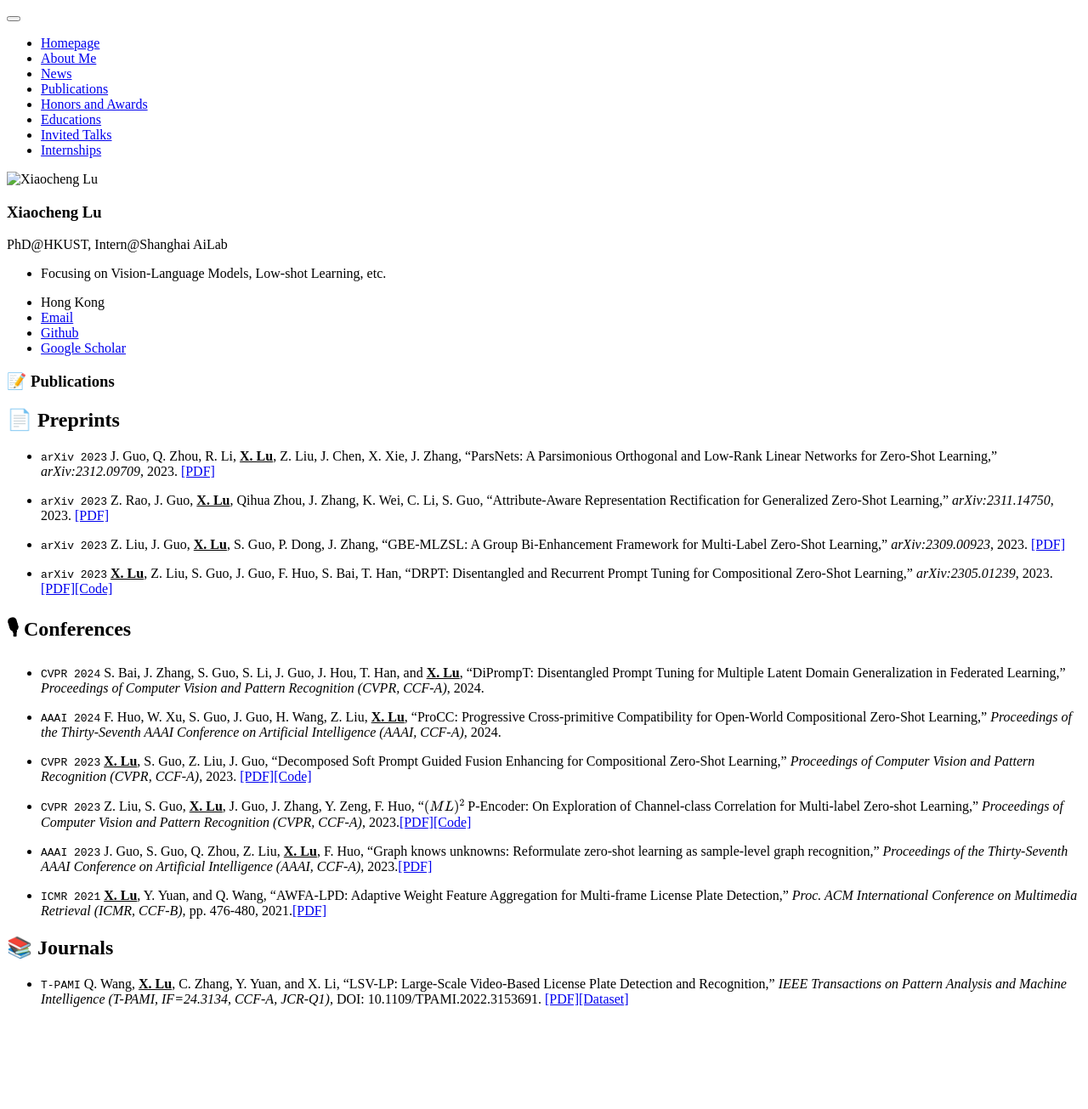
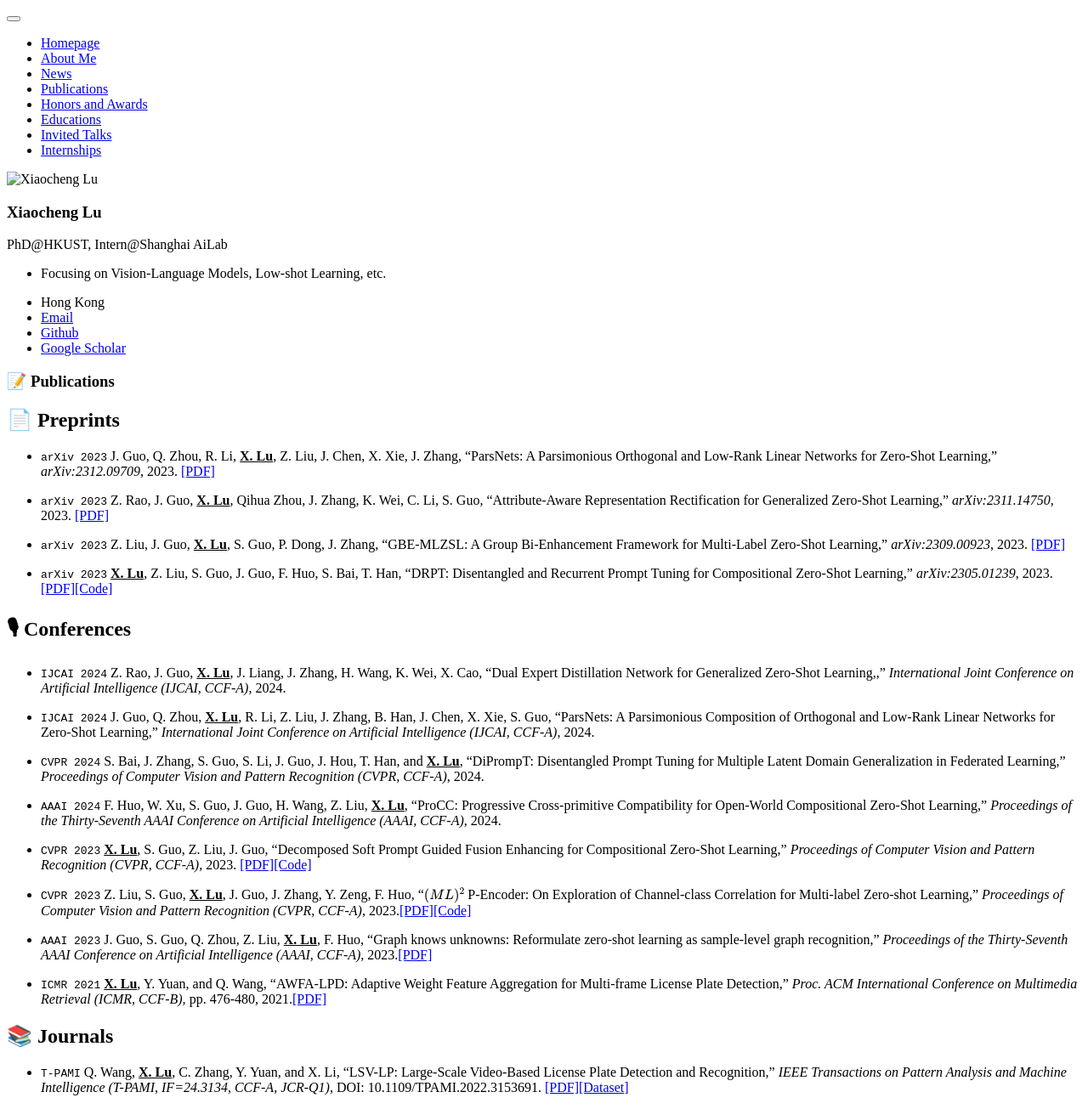
Before and after one commit to Forest-art/forest-art.github.io, a Jekyll site: the page built from _pages/includes/mypub.md, in a window 1280 px wide. Shown: the whole page at 85% size. Built offline with Jekyll 4.4.1, drawn with Linux system fonts in a browser that asks for light colours; our own code applies the rules of GitHub Pages for plain Markdown files; formulas are drawn with MathJax 3; before the commit the page ends 1201 px from its top, so only the background shows below that.

Commit message:
Update mypub.md

```diff
--- a/_pages/includes/mypub.md
+++ b/_pages/includes/mypub.md
@@ -13,6 +13,10 @@
 [[PDF]](https://arxiv.org/pdf/2305.01239.pdf)[[Code]](https://github.com/Forest-art/DRPT-torch)
 
 ## 🎙 Conferences
+
+- ``IJCAI 2024`` Z. Rao, J. Guo, **<u>X. Lu</u>**, J. Liang, J. Zhang, H. Wang, K. Wei, X. Cao, "Dual Expert Distillation Network for Generalized Zero-Shot Learning,," *International Joint Conference on Artificial Intelligence (IJCAI, CCF-A)*, 2024.
+
+- ``IJCAI 2024`` J. Guo, Q. Zhou, **<u>X. Lu</u>**, R. Li, Z. Liu, J. Zhang, B. Han, J. Chen, X. Xie, S. Guo, "ParsNets: A Parsimonious Composition of Orthogonal and Low-Rank Linear Networks for Zero-Shot Learning," *International Joint Conference on Artificial Intelligence (IJCAI, CCF-A)*, 2024.
 
 - ``CVPR 2024`` S. Bai, J. Zhang, S. Guo, S. Li, J. Guo, J. Hou, T. Han, and **<u>X. Lu</u>**, "DiPrompT: Disentangled Prompt Tuning for Multiple Latent Domain Generalization in Federated Learning," *Proceedings of Computer Vision and Pattern Recognition (CVPR, CCF-A)*, 2024.
 
```
